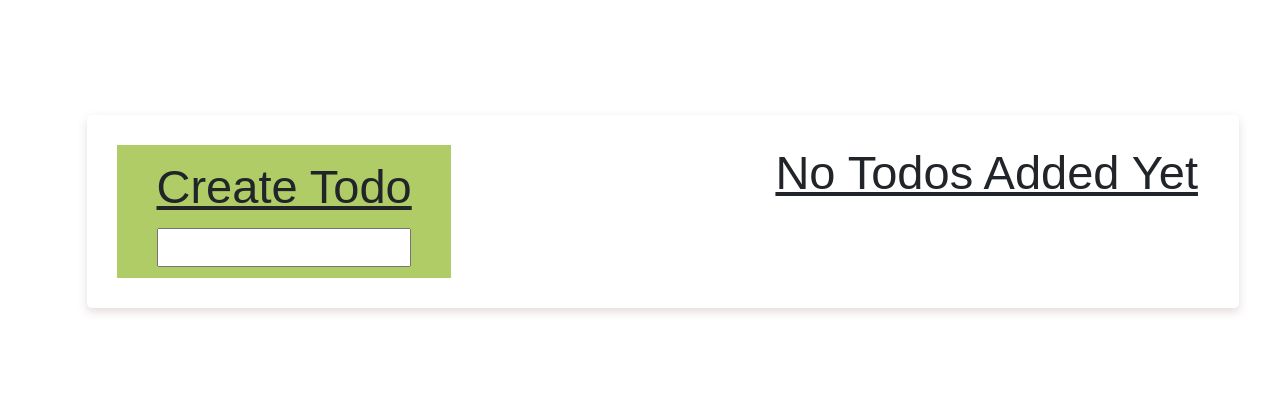
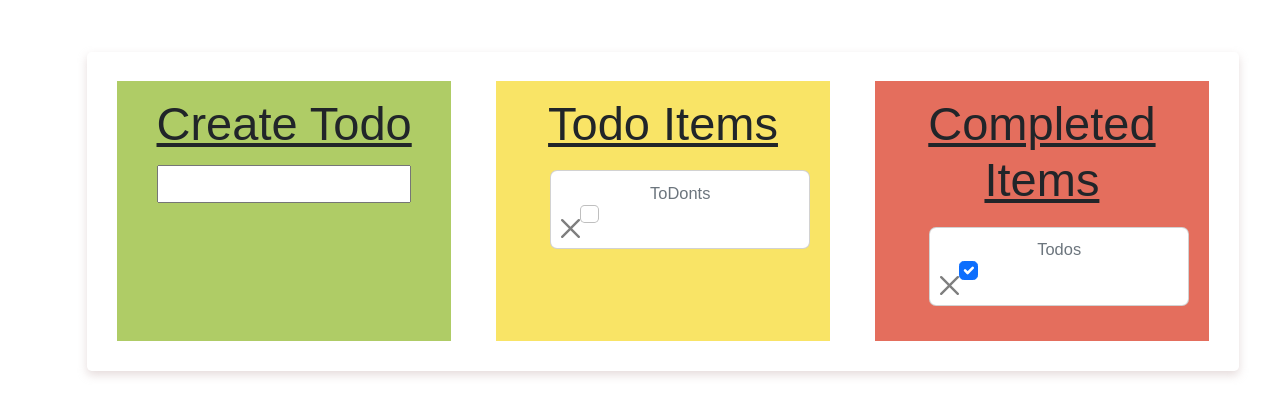
Before and after one commit to christine-iyer/todolist, a React (Create React App) app: page / in a window 1280 px wide. Shown: the part 264-680 px from the top of the page. Built offline with nearby package versions, Linux system fonts and the light colour scheme.

Commit message:
added starting todo list.

```diff
--- a/src/App.js
+++ b/src/App.js
@@ -5,7 +5,16 @@ import TodoList from "./components/TodoList"
 
 
 export default function App() {
-    const [todos, setTodos] = useState([])
+    const [todos, setTodos] = useState([
+      {text: "Todos",
+    id: Date.now(),
+    completed: true,
+  },
+  {text: "ToDonts",
+  id: Date.now(),
+  completed: false,
+}
+    ])
 
     const addTodo = (e) => {
         const newTodo = { text: e.target.value, id: Date.now(), completed: false }
@@ -15,8 +24,8 @@ export default function App() {
 
 
 
-    // const wheresAntony = students.findIndex(student => student.name === 'Antony')
-    // students[wheresAntony].grade = 'A+++'
+    // const wheresCrystal = students.findIndex(student => student.name === 'Crystal')
+    // students[wheresCrystal].grade = 'A+++'
     const completeTodo = (id, e) => {
         const todosCopy = [...todos]
         const indexOfTodo = todosCopy.findIndex((i) => i.id === id )
```
